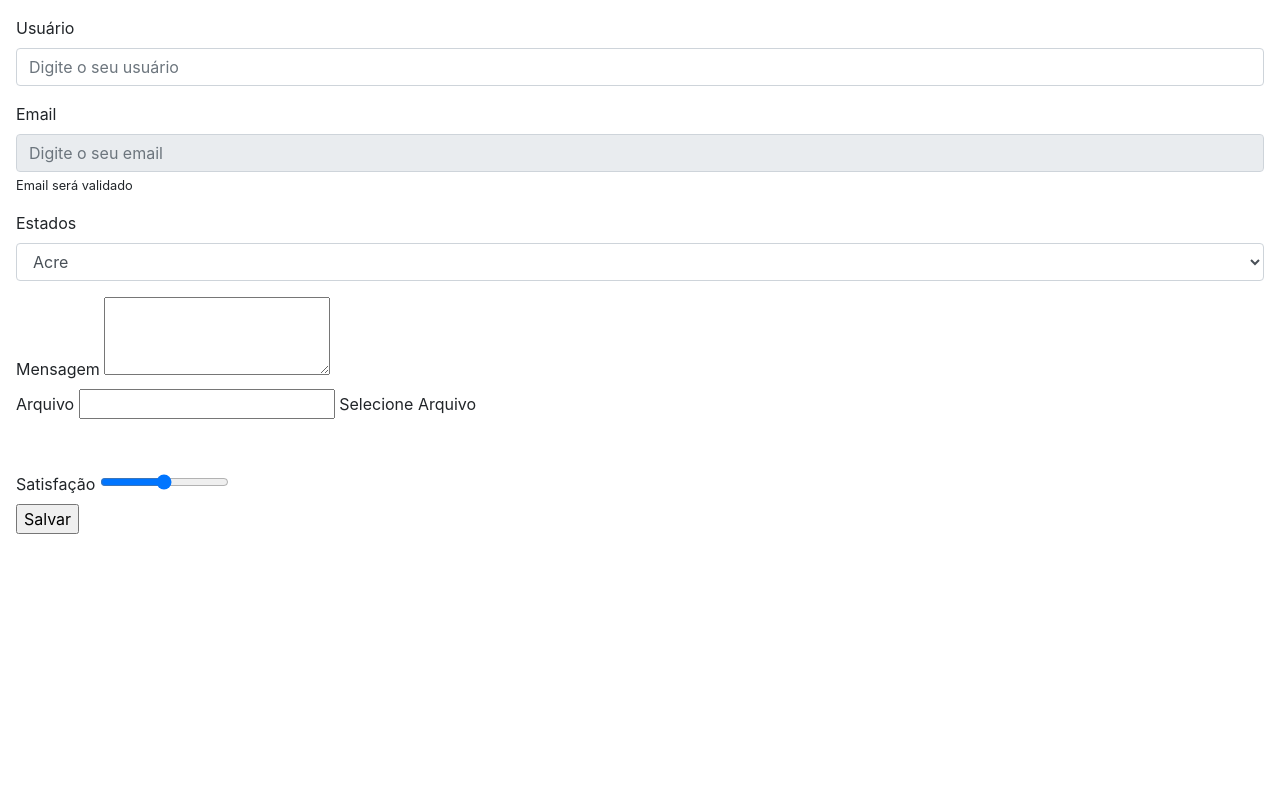
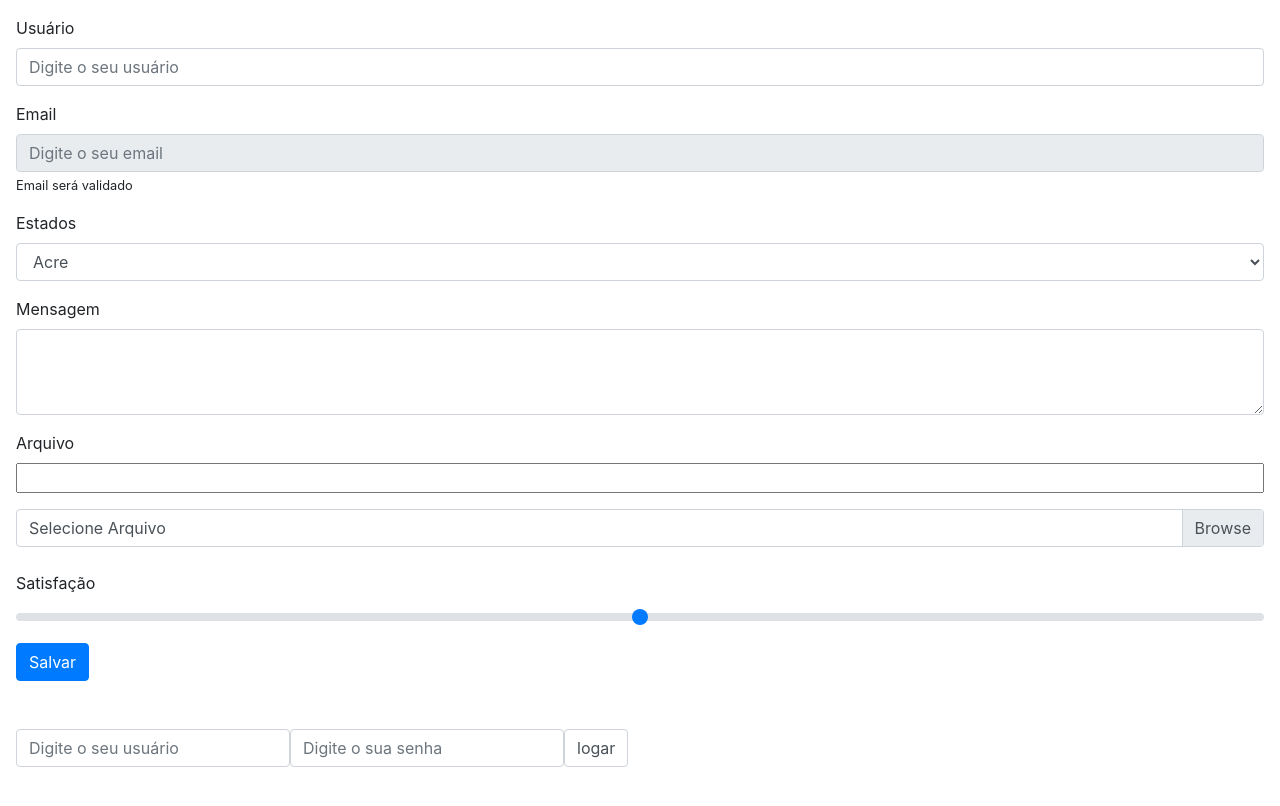
Before and after one commit to rod273/formularios_boostrap, a plain HTML site: page index.html in a window 1280 px wide. Drawn offline with nearby package versions, Linux system fonts and the light colour scheme.

Commit message:
Update index.html

```diff
--- a/index.html
+++ b/index.html
@@ -44,30 +44,47 @@
 
             <!--textarea-->
 
-            <div>
+            <div class="form-group">
                 <label for="mensagem">Mensagem</label>
-                <textarea id="mensagem" rows="3"></textarea>
+                <textarea class="form-control"id="mensagem" rows="3"></textarea>
             </div>
 
             <!--file input-->
 
-            <div>
+            <div class="form-group">
                 <label for="arquivo">Arquivo</label>
-                <input type="text" id="arquivo">
-                <label> Selecione Arquivo </label>
+                <input class="form-control-file"type="text" id="arquivo">
+            </div>
+
+            <!-- custom file input-->
+
+            <div class="custom-file">
+
+                <label class="custom-file-label" for="">Selecione Arquivo</label>
+                <input class="custom-file-input" type="file" id="arquivo">
             </div>
             <br><br>
 
             <!--range-->
-            <div>
+            <div class="form-group">
                 <label id="range">Satisfação</label>
-                <input type="range"  id="range" min="1" max="5">
+                <input class="custom-range" type="range"  id="range" min="1" max="5">
             </div>
 
 
              <!--button-->
-             <input type="submit" Value="Salvar">
+             <input class="btn btn-primary" type="submit" Value="Salvar">
 
+       </form>
+
+       <br><br>
+
+       <!--formulario inline-->
+
+       <form class="form-inline">
+           <input class="form-control" type="text" placeholder="Digite o seu usuário"></input>
+           <input class="form-control" type="password" placeholder="Digite o sua senha"></input>
+           <input class="form-control" type="submit" Value="logar"></input>
        </form>
 
        <br><br>
```
